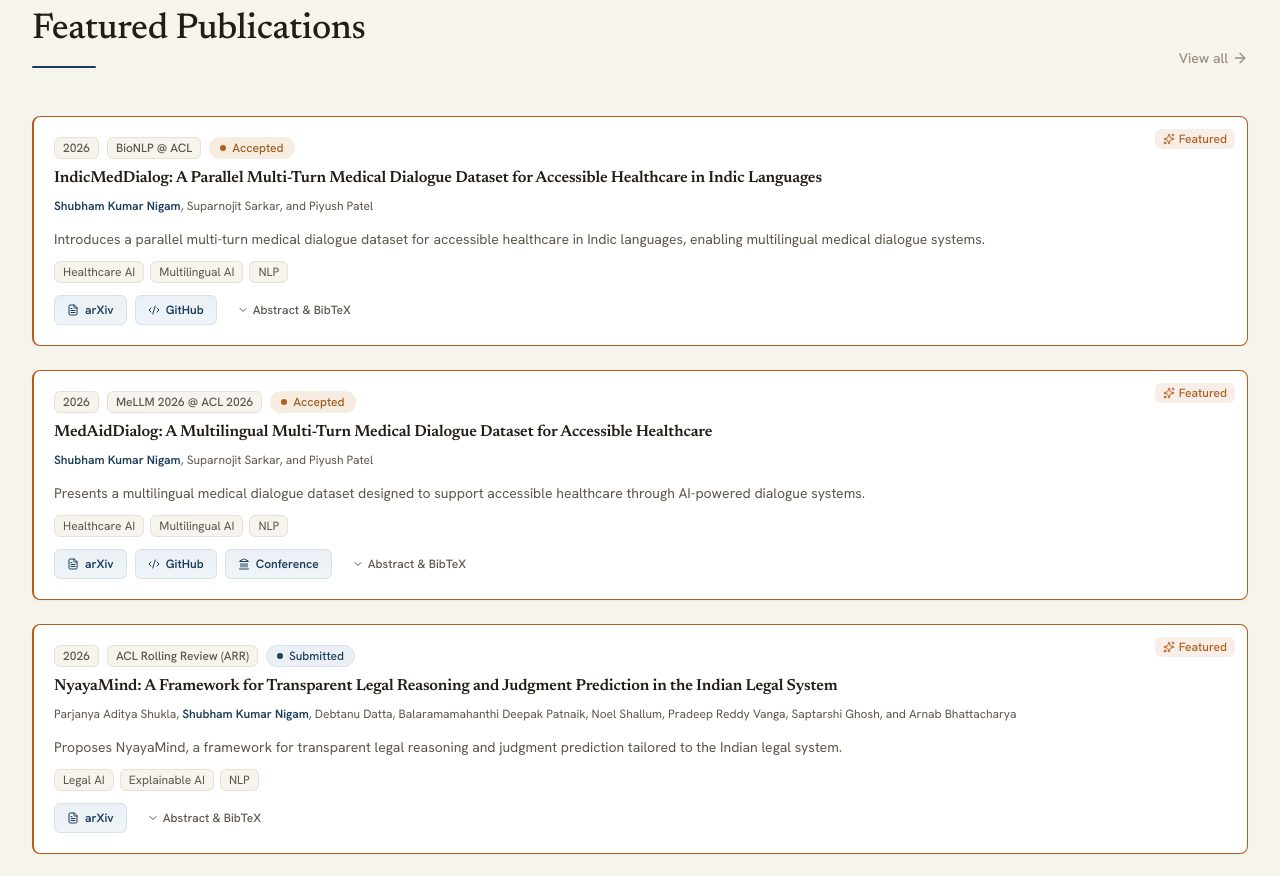
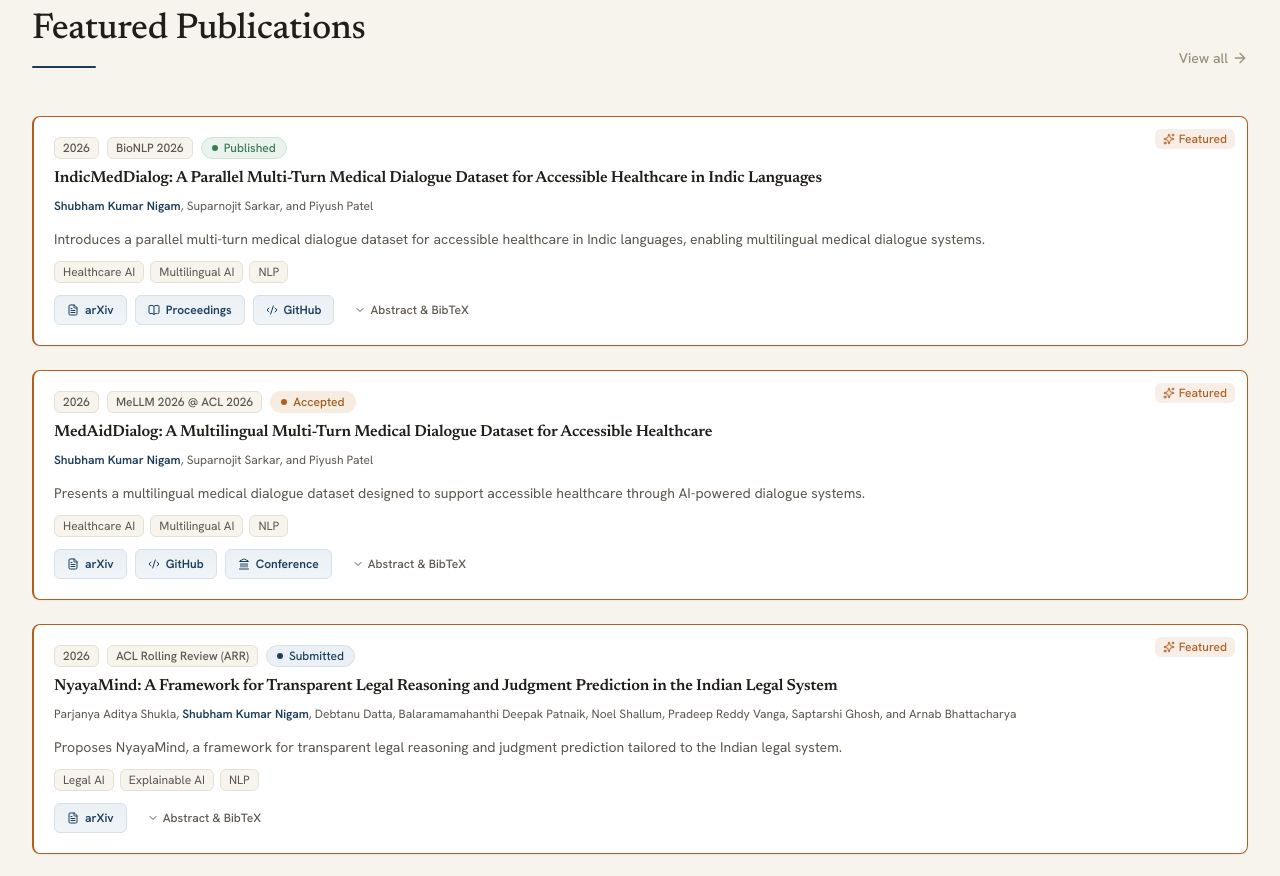
Before and after one commit to ShubhamKumarNigam/shubham-portfolio, a Next.js app: page / in a window 1280 px wide. Shown: the part 3100-3976 px from the top of the page. Built offline with nearby package versions, Linux system fonts and the light colour scheme; some icons are missing.

Commit message:
feat: update IndicMedDialog to BioNLP 2026 proceedings with official BibTeX

```diff
--- a/src/data/profile.ts
+++ b/src/data/profile.ts
@@ -290,24 +290,38 @@ export const publications: Publication[] = [
     id: "pub-1",
     title: "IndicMedDialog: A Parallel Multi-Turn Medical Dialogue Dataset for Accessible Healthcare in Indic Languages",
     authors: "Shubham Kumar Nigam, Suparnojit Sarkar, and Piyush Patel",
-    venue: "BioNLP @ ACL",
+    venue: "BioNLP 2026",
     year: 2026,
-    status: "accepted",
+    status: "published",
     type: "workshop",
     topic: ["Healthcare AI", "Multilingual AI", "NLP"],
     summary: "Introduces a parallel multi-turn medical dialogue dataset for accessible healthcare in Indic languages, enabling multilingual medical dialogue systems.",
-    abstract: "Most existing medical dialogue systems operate in a single-turn question--answering paradigm or rely on template-based datasets, limiting conversational realism and multilingual applicability. We introduce IndicMedDialog, a parallel multi-turn medical dialogue dataset spanning English and nine Indic languages: Assamese, Bengali, Gujarati, Hindi, Marathi, Punjabi, Tamil, Telugu, and Urdu. The dataset extends MDDial with LLM-generated synthetic consultations, translated using TranslateGemma, verified by native speakers, and refined through a script-aware post-processing pipeline to correct phonetic, lexical, and character-spacing errors. Building on this dataset, we fine-tune IndicMedLM via parameter-efficient adaptation of a quantized small language model, incorporating optional patient pre-context to personalise multi-turn symptom elicitation. We evaluate against zero-shot multilingual baselines, conduct systematic error analysis across ten languages, and validate clinical plausibility through medical expert evaluation.",
+    abstract: "We present IndicMedDialog, a parallel multi-turn medical dialogue dataset spanning English and nine Indic languages (Assamese, Bengali, Gujarati, Hindi, Marathi, Punjabi, Tamil, Telugu, and Urdu). The dataset extends the MDDial corpus with LLM-generated synthetic consultations, translated using TranslateGemma, verified by native speakers, and refined through a script-aware post-processing pipeline to correct phonetic, lexical, and character-spacing errors introduced during automatic translation. Building on this dataset, we fine-tune IndicMedLM via parameter-efficient adaptation (LoRA) of a quantized small language model, incorporating an optional patient pre-context to personalise multi-turn symptom elicitation. We evaluate IndicMedLM against zero-shot multilingual baselines across ten languages and conduct systematic error analysis, identifying five failure modes: Instruction Drift, Label Collapse, Cross-Domain Confusion, Tokenization Failure, and Paraphrase-over-Label Generation. Results show strong post-processed diagnostic accuracy in Hindi, Marathi, and Bengali, while Assamese, Tamil, and Telugu remain in an extreme failure tier attributable to base-model tokenizer gaps, a finding with direct patient safety implications. Medical expert evaluation confirms the clinical plausibility and safety of the generated consultations.",
     impact: "Advances healthcare accessibility by providing Indic language medical dialogue data for AI research.",
     posterType: "healthcare-dialogue",
     links: {
+      proceedings: "https://aclanthology.org/2026.bionlp-1.84/",
       arxiv: "https://arxiv.org/abs/2605.13292",
       github: "https://github.com/ShubhamKumarNigam/IndicMedDialog",
     },
-    bibtexText: `@article{nigam2026indicmeddialog,
-  title={IndicMedDialog: A Parallel Multi-Turn Medical Dialogue Dataset for Accessible Healthcare in Indic Languages},
-  author={Nigam, Shubham Kumar and Sarkar, Suparnojit and Patel, Piyush},
-  journal={arXiv preprint arXiv:2605.13292},
-  year={2026}
+    bibtexText: `@inproceedings{nigam-etal-2026-indicmeddialog,
+    title = "{I}ndic{M}ed{D}ialog: A Parallel Multi-Turn Medical Dialogue Dataset for Accessible Healthcare in {I}ndic Languages",
+    author = "Nigam, Shubham  and
+      Sarkar, Suparnojit  and
+      Patel, Piyush",
+    editor = "Demner-Fushman, Dina  and
+      Ananiadou, Sophia  and
+      Roberts, Kirk  and
+      Tsujii, Junichi",
+    booktitle = "{B}io{NLP} 2026",
+    month = jul,
+    year = "2026",
+    address = "San Diego, California",
+    publisher = "Association for Computational Linguistics",
+    url = "https://aclanthology.org/2026.bionlp-1.84/",
+    pages = "1041--1055",
+    ISBN = "979-8-89176-434-7",
+    abstract = "We present IndicMedDialog, a parallel multi-turn medical dialogue dataset spanning English and nine Indic languages (Assamese, Bengali, Gujarati, Hindi, Marathi, Punjabi, Tamil, Telugu, and Urdu). The dataset extends the MDDial corpus with LLM-generated synthetic consultations, translated using TranslateGemma, verified by native speakers, and refined through a script-aware post-processing pipeline to correct phonetic, lexical, and character-spacing errors introduced during automatic translation. Building on this dataset, we fine-tune IndicMedLM via parameter-efficient adaptation (LoRA) of a quantized small language model, incorporating an optional patient pre-context to personalise multi-turn symptom elicitation. We evaluate IndicMedLM against zero-shot multilingual baselines across ten languages and conduct systematic error analysis, identifying five failure modes: Instruction Drift, Label Collapse, Cross-Domain Confusion, Tokenization Failure, and Paraphrase-over-Label Generation. Results show strong post-processed diagnostic accuracy in Hindi, Marathi, and Bengali, while Assamese, Tamil, and Telugu remain in an extreme failure tier attributable to base-model tokenizer gaps, a finding with direct patient safety implications. Medical expert evaluation confirms the clinical plausibility and safety of the generated consultations."
 }`,
     featured: true,
   },
```
